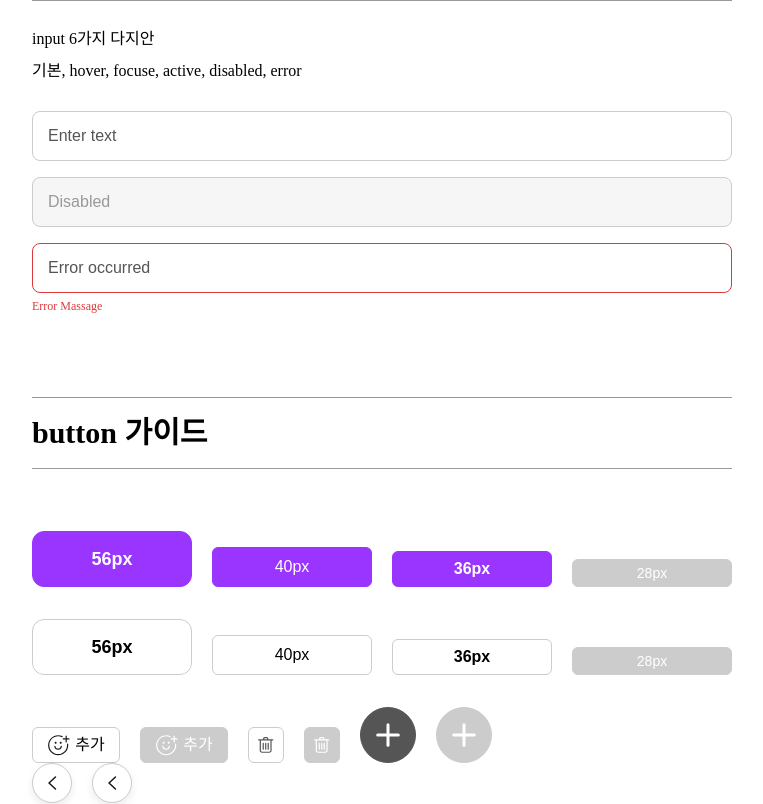
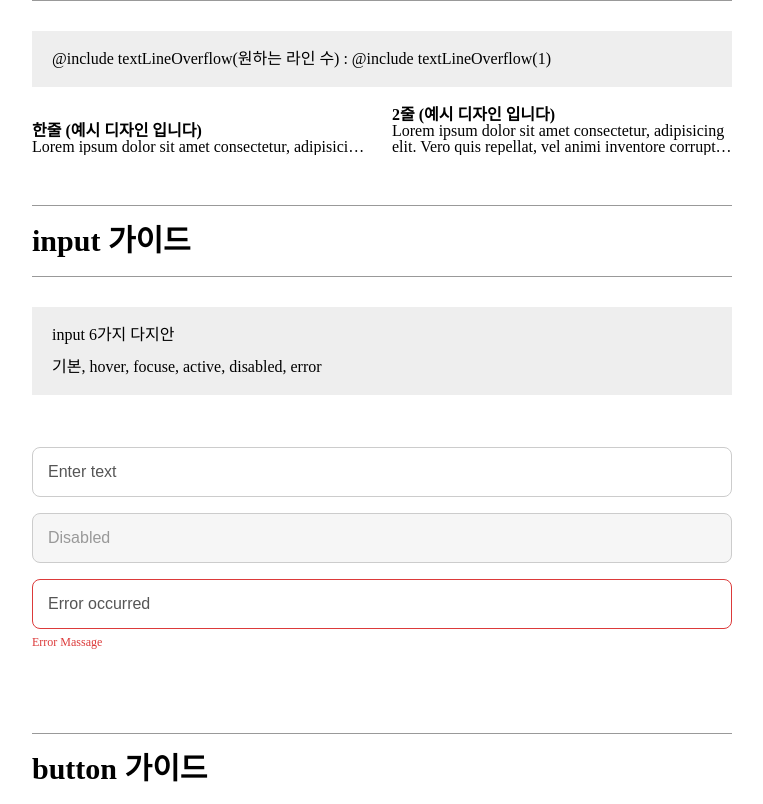
Before and after one commit to nightowlzz/part2-rolling-style-sample, a React (Vite) app: page / in a window 1280 px wide. Shown: the part 380-1184 px from the top of the page, without its empty margins (258-1021 px from the left). Built offline with nearby package versions, Linux system fonts and the light colour scheme.

Commit message:
Fext: mixin.scss 기능 추가 및 component.scss 수정

```diff
--- a/src/App.jsx
+++ b/src/App.jsx
@@ -1,7 +1,10 @@
 import "./styles/components.scss";
+const icon1 = "/assets/icon/icon_deleted.svg";
+const icon2 = "/assets/icon/icon_share-24.svg";
 const icon3 = "/assets/icon/icon_plus.svg";
 const icon4 = "/assets/icon/icon_arrow_left.svg";
-const icon5 = "/assets/icon/icon_arrow_left.svg";
+const icon5 = "/assets/icon/icon_arrow_right.svg";
+const icon6 = "/assets/icon/icon_arrow_down.svg";
 
 const titleStyle = {
   fontSize: "30px",
@@ -101,8 +104,44 @@ function App() {
           <strong>28px</strong>
         </li>
       </ul>
+      <h2 style={titleStyle}>text ellipsis</h2>
+      <h3
+        style={{
+          margin: "0 0 20px",
+          padding: "20px",
+          backgroundColor: "#eee",
+        }}
+      >
+        @include textLineOverflow(원하는 라인 수) : @include textLineOverflow(1)
+      </h3>
+      <div style={ProfileUlStyle}>
+        <div className="text--ellipsis one">
+          <p className="font-bold">한줄 (예시 디자인 입니다)</p>
+          <p className="one">
+            Lorem ipsum dolor sit amet consectetur, adipisicing elit. Vero quis
+            repellat, vel animi inventore corrupti, earum esse fuga porro
+            officia, consectetur nesciunt rem voluptas! Maiores sequi inventore
+            cupiditate doloribus quo.
+          </p>
+        </div>
+        <div className="text--ellipsis">
+          <p className="font-bold">2줄 (예시 디자인 입니다)</p>
+          <p className="two">
+            Lorem ipsum dolor sit amet consectetur, adipisicing elit. Vero quis
+            repellat, vel animi inventore corrupti, earum esse fuga porro
+            officia, consectetur nesciunt rem voluptas! Maiores sequi inventore
+            cupiditate doloribus quo.
+          </p>
+        </div>
+      </div>
       <h2 style={titleStyle}>input 가이드</h2>
-      <div>
+      <div
+        style={{
+          margin: "0 0 20px",
+          padding: "20px",
+          backgroundColor: "#eee",
+        }}
+      >
         <strong>input 6가지 다지안</strong>
         <br />
         <br />
--- a/src/styles/_mixin.scss
+++ b/src/styles/_mixin.scss
@@ -5,11 +5,28 @@
   justify-content: $justifyContent;
 }
 
+// grid
+@mixin gridStyle($columns) {
+  display: grid;
+  grid-template-columns: $columns;
+}
+
 // layout
 @mixin layoutInnerSize($whidth) {
   width: 100%;
   max-width: $whidth;
   margin: 0 auto;
+}
+
+// text oveflow
+@mixin textLineOverflow($line:1) {
+  width: 100%;
+  text-overflow: ellipsis;
+  overflow: hidden;
+  word-break: break-word;
+  display: -webkit-box;
+  -webkit-line-clamp: $line;
+  -webkit-box-orient: vertical
 }
 
 // profile size
@@ -30,18 +47,17 @@
   }
 }
 
+
 // button
 @mixin buttonHeight($height, $fontSize: 16px, $radius: 6px) {
   height: $height;
-  line-height: calc($height - 2px);
+  line-height: $height;
   border-radius: $radius;
   font-size: $fontSize;
 }
 
 .button--mixin-style {
-  display: flex;
-  align-items: center;
-  justify-content: center;
+  @include flexStyle(center, center)
 }
 
 @mixin buttonStyle($bgColor, $borderColor: $bgColor, $width: 100%) {
@@ -58,9 +74,43 @@
   flex-shrink: 0;
   width: $width;
   height: $height;
-  line-height: calc($height - 2px);
+  line-height: $height;
   border: 1px solid $borderColor;
   background-color: $bgColor;
+}
+
+@mixin buttonIconWithBackground($width, $height, $beforeWidth, $beforeHeight, $bgImage, $disabledBgImage,  $MoWidth:$width, $MoHeight:$height, $bgSize: 24px 24px, $MoBgSize:20px 20px) {
+  width: $width;
+  height: $height;
+  &::before {
+    content: "";
+    display: inline-block;
+    width: $beforeWidth;
+    height: $beforeHeight;
+    background-image: url($bgImage);
+    background-size: $bgSize;
+    background-repeat: no-repeat;
+    background-position: center;
+  }
+
+  &:disabled {
+    &::before {
+      background-image: url($disabledBgImage);
+    }
+  }
+
+  @media screen and (max-width: $G-window-size-mobile) {
+    width: $MoWidth;
+    height: $MoHeight;
+
+    &::before {
+      background-size: $MoBgSize;
+    }
+
+    span {
+      display: none;
+    }
+  }
 }
 
 @mixin buttonAttrStyle($bgColor, $borderColor) {
--- a/src/styles/_variables.scss
+++ b/src/styles/_variables.scss
@@ -1,6 +1,6 @@
-// window size
-$G-window-size-tablet: 900px;
-$G-window-size-mobile: 540px;
+$G-window-size-tablet: 1100px;
+$G-window-size-mobile: 800px;
+$G-window-size-mobile2: 480px;
 
 // z-index
 $G-z-index-header: 10;
@@ -18,7 +18,7 @@ $G-font-size-14: 14px;
 $G-font-size-12: 12px;
 
 $G-font-weight-bold: 700;
-$G-font-weight-regular: normal;
+$G-font-weight-regular: 400;
 
 // color
 $G-color-purple-100: #F8F0FF;
--- a/src/styles/components.scss
+++ b/src/styles/components.scss
@@ -58,10 +58,7 @@
       outline-color: $G-color-black-500;
     }
 
-    &:active:not(:disabled) {
-      border-width: 2px;
-      line-height: 46px;
-      padding: 0 14px;
+    &:active:not(:disabled):not(.error) {
       border-color: $G-color-black-700;
     }
 
@@ -88,6 +85,16 @@
 // button
 .font-bold {
   font-weight: $G-font-weight-bold;
+}
+
+.unvisible {
+  position: absolute;
+  clip: rect(0, 0, 0, 0);
+  width: 1px;
+  height: 1px;
+  margin: -1px;
+  opacity: 0.1;
+  overflow: hidden !important;
 }
 
 .button {
@@ -123,11 +130,6 @@
         @include buttonAttrStyle($G-color-purple-800, $G-color-purple-800);
         outline-color: $G-color-purple-800;
       }
-
-      &:active {
-        @include buttonAttrStyle($G-color-purple-800, $G-color-purple-800);
-      }
-
       &:disabled {
         @include buttonAttrStyle($G-color-black-300, $G-color-black-300);
       }
@@ -139,71 +141,6 @@
     color: $G-black;
     @include buttonStyle($G-white, $G-color-black-300);
     @extend .button--attr-style;
-
-    &.before-icon {
-      &::before {
-        content: "";
-        display: inline-block;
-        width: 24px;
-        height: 24px;
-        background-repeat: no-repeat;
-      }
-
-      &.btn-add {
-        width: 88px;
-
-        &::before {
-          background-image: url(/public/assets/icon/icon_add-24.svg)
-        }
-
-        &:disabled {
-          &::before {
-            background-image: url(/public/assets/icon/icon_add-24-white.svg)
-          }
-        }
-
-        @media screen and (max-width:$G-window-size-mobile) {
-          width: 36px;
-          height: 32px;
-
-          span {
-            display: none;
-          }
-        }
-      }
-
-      &.btn-delete {
-        width: 36px;
-
-        &::before {
-          background-image: url(/public/assets/icon/icon_deleted.svg)
-        }
-
-        &:disabled {
-          &::before {
-            background-image: url(/public/assets/icon/icon_deleted-white.svg)
-          }
-        }
-
-        @media screen and (max-width:$G-window-size-mobile) {
-          height: 32px;
-
-          span {
-            display: none;
-          }
-        }
-      }
-
-      .unvisible {
-        position: absolute;
-        clip: rect(0, 0, 0, 0);
-        width: 1px;
-        height: 1px;
-        margin: -1px;
-        opacity: 0.1;
-        overflow: hidden
-      }
-    }
   }
 
   &--icon-plus {
@@ -236,6 +173,7 @@
     @extend .button--attr-style;
   }
 
+
   &--toggle-box {
     @include flexStyle(center);
 
@@ -263,6 +201,26 @@
         }
       }
     }
+  }
+}
+
+// 아이콘 버튼
+.before-icon {
+  &.btn-delete {
+    @include buttonIconWithBackground(40px, 40px, 100%, 100%, '/public/assets/icon/icon_deleted.svg', '/public/assets/icon/icon_deleted-white.svg');
+  }
+  &.btn-share {
+    @include buttonIconWithBackground(56px, 36px, 100%, 100%, '/public/assets/icon/icon_share-24.svg', '/public/assets/icon/icon_share-24-white.svg',36px, 32px );
+  }
+
+  &.btn-back {
+    &::before {
+      width: 100%;
+      height: 100%;
+    }
+    @include flexStyle(center, center);
+    @include buttonIconWithBackground(40px, 40px, 100%, 100%, '/public/assets/icon/icon_arrow_left.svg', '/public/assets/icon/icon_arrow_left.svg', $MoBgSize: 24px 24px );
+    margin-right: 16px;
   }
 }
 
@@ -318,15 +276,7 @@
     }
 
     &:active:not(:disabled):not(.error) {
-      border-width: 2px;
-      line-height: 46px;
-      padding: 0 47px 0 15px;
       border-color: $G-color-black-700;
-
-      &::before {
-        top: 15px;
-        right: 15px;
-      }
     }
 
     &:disabled {
@@ -410,7 +360,7 @@
   }
 }
 
-// error
+// error message text
 .error {
   &--message {
     padding-top: 4px;
@@ -419,3 +369,13 @@
     line-height: 18px;
   }
 }
+
+// 예시 디자인
+.text--ellipsis {
+  .one{
+    @include textLineOverflow(1)
+  }
+  .two{
+    @include textLineOverflow(2)
+  }
+}
```
